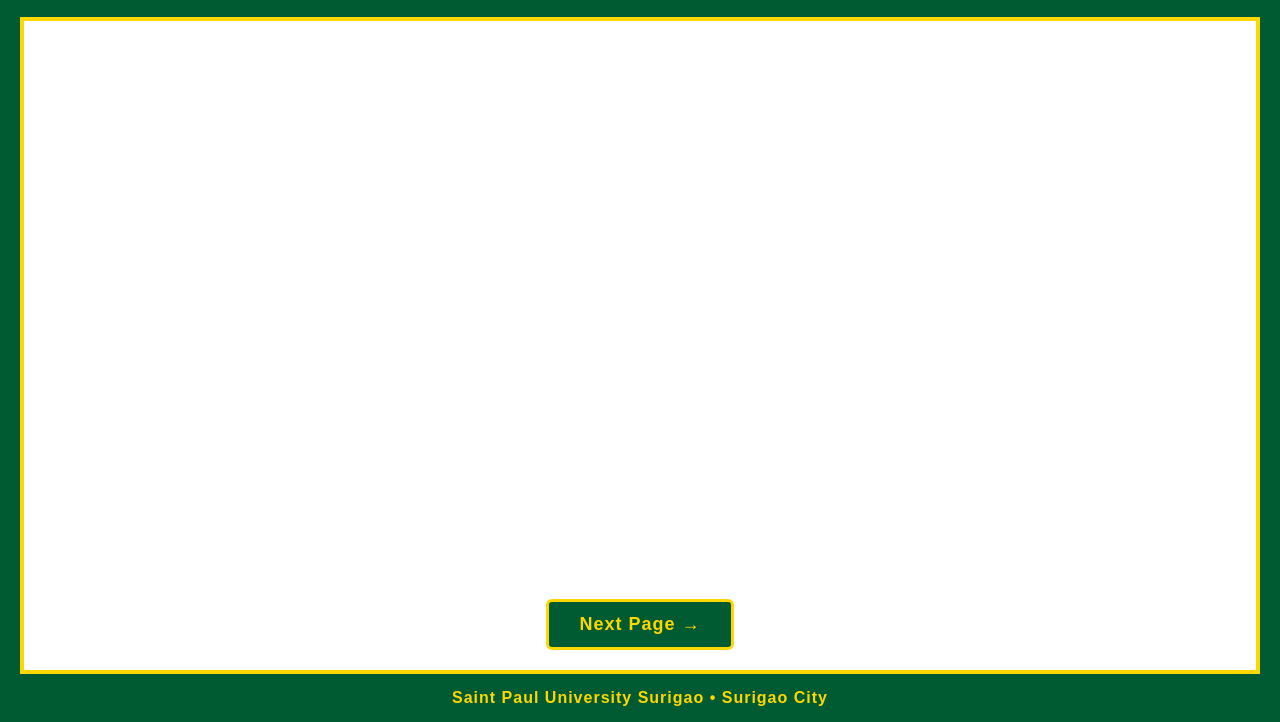
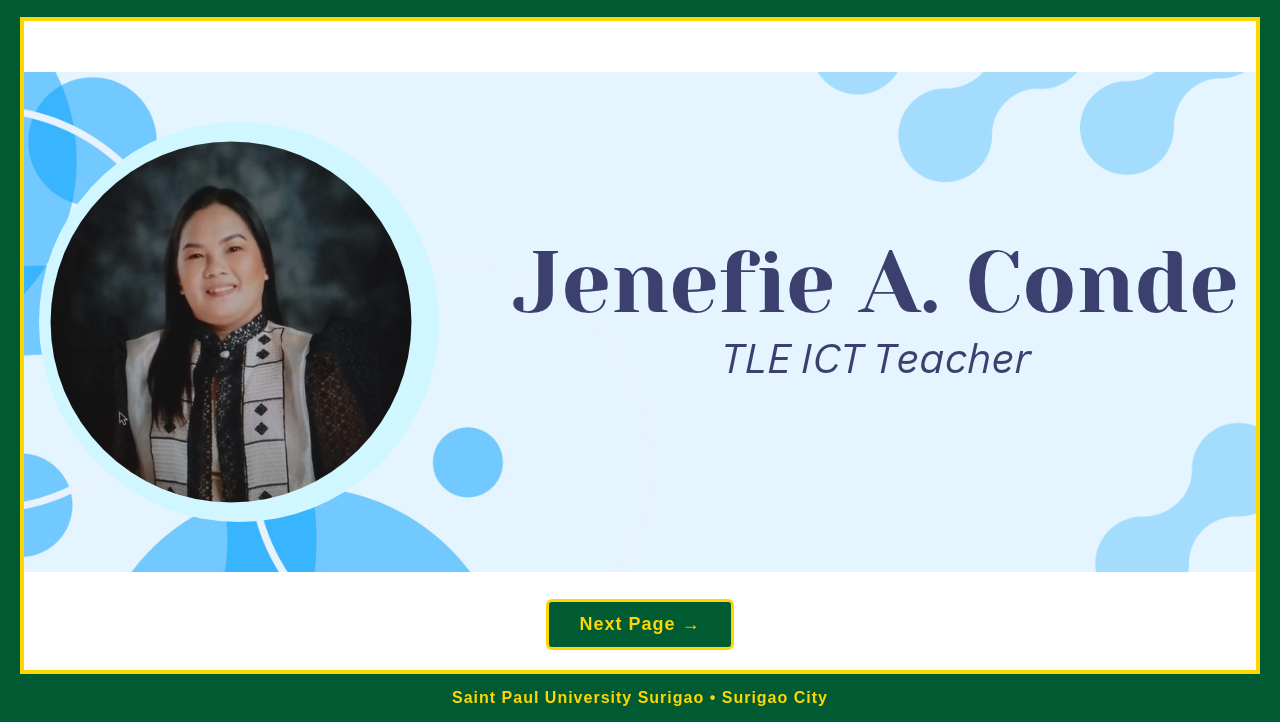
Before and after one commit to jenefieconde-tech/MY-WEBSITE, a plain HTML site: page index.html in a window 1280 px wide. Shown: the part 78-800 px from the top of the page. Drawn offline with Linux system fonts and the light colour scheme.

Commit message:
Update index.html

```diff
--- a/index.html
+++ b/index.html
@@ -5,7 +5,7 @@
    <title>MY HTML PAGE </title>
    <style>
       body {
-         background-image: url("images/home1.png");
+         background-image: url("home1.png");
          background-repeat: no-repeat;
          background-position: center center;
          background-size: auto;
```
